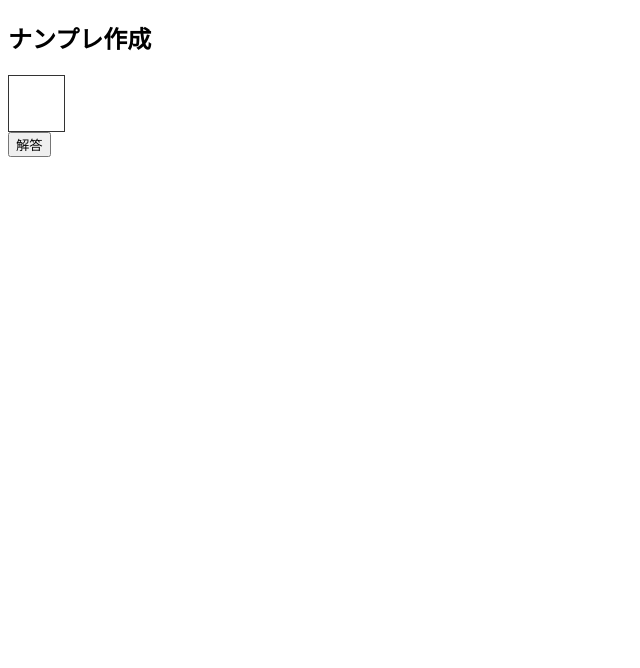
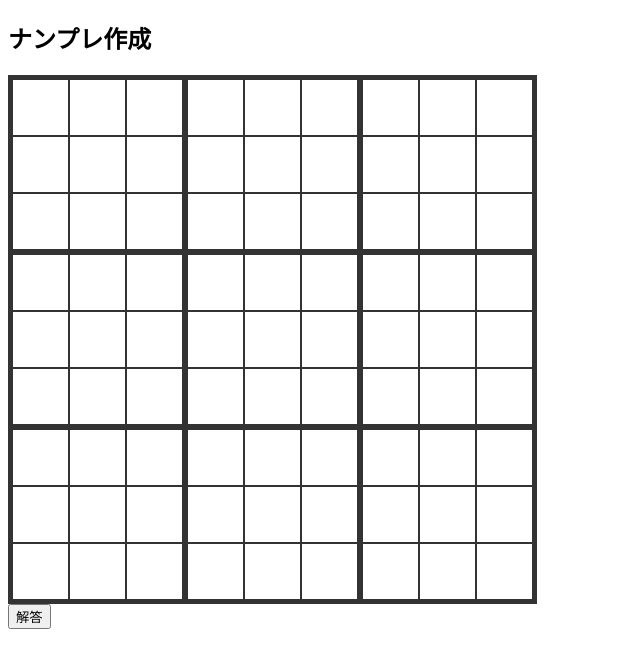
Before and after one commit to Kota-Yoshida1681/number-place, an Angular app: page / in a window 1280 px wide. Shown: the top 668 px of the page, without its empty margins (0-640 px from the left). Built offline with nearby package versions, Linux system fonts and the light colour scheme.

Commit message:
グリッドを9*9配置

```diff
--- a/src/app/app.component.html
+++ b/src/app/app.component.html
@@ -3,7 +3,20 @@
     <h2>ナンプレ{{mode==="create" ? "作成" : "解答"}}</h2>
   </div>
   <div class="main">
-    <app-square (click)="clickSquare(1)" [mode]="mode" [context]="{given: null, answer: null, memo: ''}" [forcused]="forcus===1"></app-square>
+    <table>
+      <tbody>
+        <tr *ngFor="let row of inputs; index as row_i">
+          <td *ngFor="let data of row; index as data_i" [ngClass]="row_i+'_'+data_i">
+            <app-square
+              (click)="clickSquare(row_i*9+data_i)"
+              [mode]="mode"
+              [context]="data"
+              [forcused]="forcus===row_i*9+data_i"
+            />
+          </td>
+        </tr>
+      </tbody>
+    </table>
   </div>
   <div class="footer">
     <button class="btn" (click)="changeMode('answer')" [hidden]="mode==='answer'">解答</button>
--- a/src/app/app.component.scss
+++ b/src/app/app.component.scss
@@ -0,0 +1,15 @@
+table {
+  border-collapse: collapse;
+  border: solid 4px #333;
+}
+td {
+  padding: 0px;
+}
+@for $i from 1 through 2 {
+  td[class^="#{$i*3}_"] {
+    border-top: solid 4px #333;
+  }
+  td[class$="_#{$i*3}"] {
+    border-left: solid 4px #333;
+  }
+}
--- a/src/app/app.component.ts
+++ b/src/app/app.component.ts
@@ -1,6 +1,6 @@
 import { Component, Inject, OnDestroy, OnInit, PLATFORM_ID } from '@angular/core';
 import { CommonModule, isPlatformBrowser } from '@angular/common';
-import { Square, SquareComponent } from './square/square.component';
+import { InputNum, Square, SquareComponent } from './square/square.component';
 
 @Component({
   selector: 'app-root',
@@ -18,8 +18,8 @@ export class AppComponent implements OnInit, OnDestroy {
   ) {  }
 
   mode: Mode = "create";
-  forcus: number = 0;
-  inputs: Square[] = Array.from<unknown, Square>({length: 81}, () => ({given: null, answer: null, memo: ''}));
+  forcus: number = -1;
+  inputs: Square[][] = Array.from<unknown, Square[]>({length: 9}, () => Array.from<unknown, Square>({length: 9}, () => ({given: null, answer: null, memo: ''})));
 
 
   changeMode(mode: Mode) {
@@ -28,7 +28,7 @@ export class AppComponent implements OnInit, OnDestroy {
 
   clickSquare(number: number): void {
     if (number === this.forcus) {
-      this.forcus = 0;
+      this.forcus = -1;
     }
     else {
       this.forcus = number;
@@ -38,21 +38,33 @@ export class AppComponent implements OnInit, OnDestroy {
   }
 
   inputNum(event: KeyboardEvent): void {
-    const num = Number(event.key);
+    if (this.forcus < 0) return;
+    if (this.mode === 'memo') return;
+
+    const num = Number(event.key) as InputNum;
     if (Number.isNaN(num)) return;
 
-    console.log(num);
+    const row = Math.floor(this.forcus / 9);
+    const  line = this.forcus % 9;
+
+    if (this.mode === 'create') {
+      this.inputs[row][line].given = num;
+    }
+    else {
+      this.inputs[row][line].answer = num;
+    }
+    console.log(this.inputs);
   };
 
   ngOnInit(): void {
     if (isPlatformBrowser(this.platformId)) {
-      window.addEventListener('keypress', this.inputNum);
+      window.addEventListener('keypress', (event: KeyboardEvent) => this.inputNum(event));
     }
   };
 
   ngOnDestroy(): void {
     if (isPlatformBrowser(this.platformId)) {
-      window.removeEventListener('keypress', this.inputNum);
+      window.removeEventListener('keypress', (event: KeyboardEvent) => this.inputNum(event));
     }
   }
 }
--- a/src/styles.scss
+++ b/src/styles.scss
@@ -1 +1,4 @@
 /* You can add global styles to this file, and also import other style files */
+* {
+  user-select: none;  /* caret無効 */
+}
```
